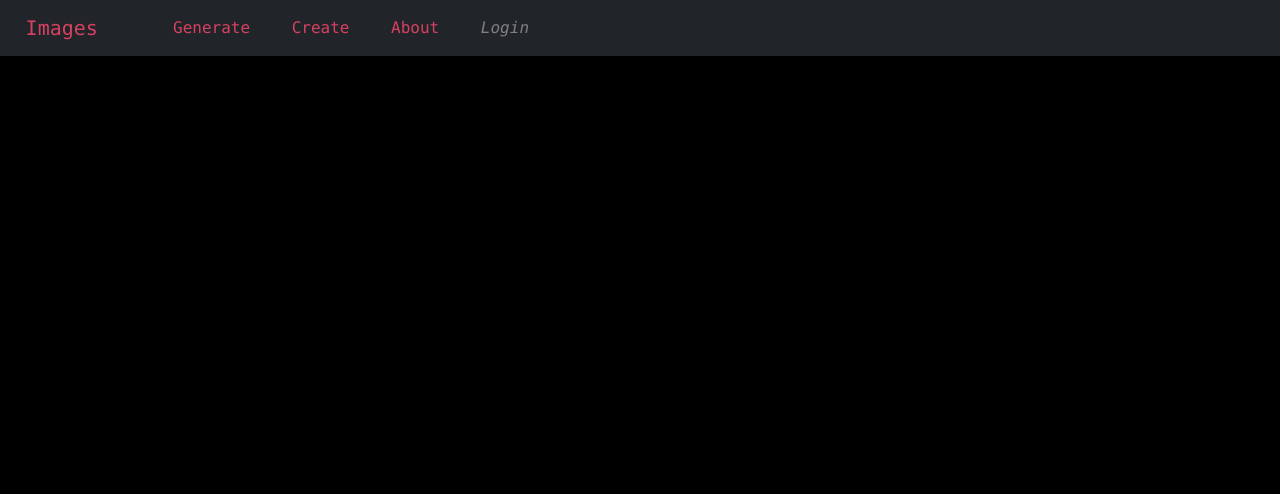
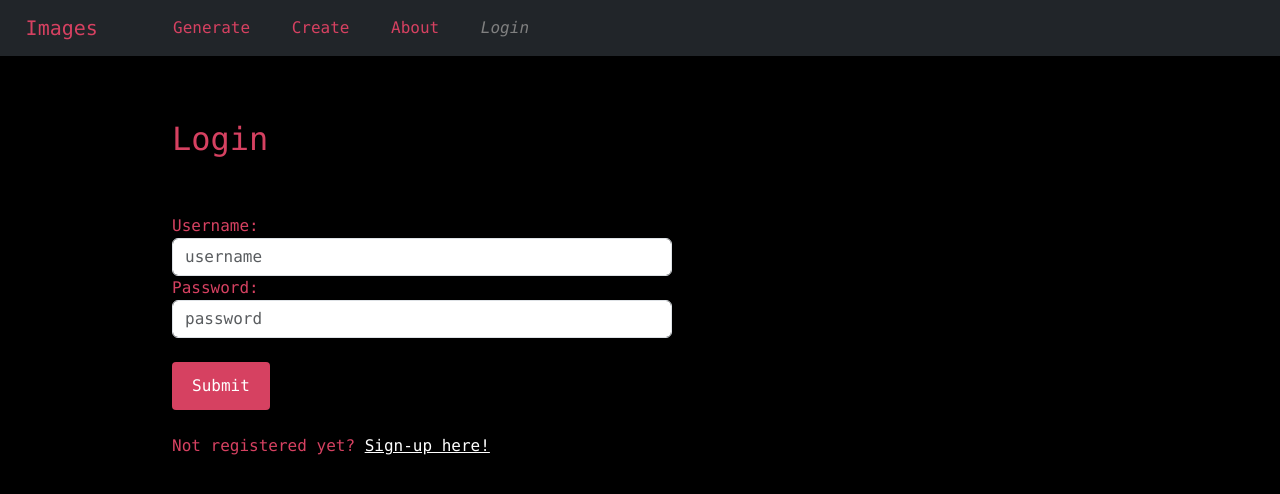
Before and after one commit to ferbcn/FastApi-DallE, a FastAPI app: page /login/ in a window 1280 px wide. Shown: the top 494 px of the page. Run offline with FastAPI, Linux system fonts and the light colour scheme; some libraries are stand-ins or nearby versions.

Commit message:
basic login remove bad routes

```diff
--- a/app/main.py
+++ b/app/main.py
@@ -3,7 +3,7 @@ import uvicorn
 import requests
 
 from fastapi import FastAPI, Request, WebSocket, WebSocketDisconnect, Depends, Form
-from fastapi.responses import HTMLResponse
+from fastapi.responses import HTMLResponse, RedirectResponse
 from fastapi.staticfiles import StaticFiles
 from fastapi.templating import Jinja2Templates
 
@@ -41,12 +41,6 @@ def read_users(skip: int = 0, limit: int = 10, db: Session = Depends(get_db)):
     return users
 
 
-@app.get("/images/")
-def get_images(skip: int = 0, limit: int = 10, db: Session = Depends(get_db)):
-    images = get_images_from_db(db, skip=skip, limit=limit)
-    return images
-
-
 @app.post("/users/")
 def create_user(username, password, db: Session = Depends(get_db)):
     #db_user = get_user_by_username(db, username=username)
@@ -56,10 +50,9 @@ def create_user(username, password, db: Session = Depends(get_db)):
 
 
 @app.get("/", response_class=HTMLResponse)
+@app.post("/", response_class=HTMLResponse)     # needed for redirect from login
 def index(request: Request, skip: int = 0, limit: int = 5, db: Session = Depends(get_db)):
     images = get_images_from_db(db, skip=skip, limit=limit)
-    print(images)
-    # return render_template('index.html', images=images, user_auth=user_auth)
     return templates.TemplateResponse("index.html", {"request": request, "images": images})
 
 
@@ -87,9 +80,19 @@ def create(request: Request):
     return templates.TemplateResponse("create.html", {"request": request})
 
 
-@app.get("/edit/", response_class=HTMLResponse)
-def edit(request: Request):
-    return templates.TemplateResponse("edit.html", {"request": request})
+@app.get("/login/", response_class=HTMLResponse)
+def login(request: Request):
+    return templates.TemplateResponse("login.html", {"request": request})
+
+
+@app.post("/login/", response_class=HTMLResponse)
+def login_post(request: Request, db: Session = Depends(get_db), username: str = Form('username'), password: str = Form('password')):
+    print("Login data received!", username, password)
+    if check_user_pass(db, username, password):
+        redirect_url = request.url_for('index')
+        return RedirectResponse(redirect_url)
+    else:
+        return templates.TemplateResponse("login.html", {"request": request})
 
 
 @app.get("/about/", response_class=HTMLResponse)
@@ -100,14 +103,15 @@ def about(request: Request, db: Session = Depends(get_db)):
     return templates.TemplateResponse("about.html", {"request": request, "total_images":total_images, "num_images":num_images})
 
 
-@app.get("/login/", response_class=HTMLResponse)
-def login(request: Request):
-    return templates.TemplateResponse("login.html", {"request": request})
+@app.get("/signup/", response_class=HTMLResponse)
+def signup(request: Request):
+    return templates.TemplateResponse("register.html", {"request": request})
 
 
 @app.get("/logout/", response_class=HTMLResponse)
 def logout(request: Request):
-    return templates.TemplateResponse("login.html", {"request": request})
+    redirect_url = request.url_for('index')
+    return RedirectResponse(redirect_url)
 
 
 # Websocket endpoint QUOTE and CREATE IMAGE
--- a/app/templates/base.html
+++ b/app/templates/base.html
@@ -34,11 +34,6 @@
                     Create
                 </a>
             </ul>
-            <!--<ul class="navbar-nav">
-                <a class="nav-link" href="{{ url_for('edit') }}">
-                    Edit
-                </a>
-            </ul>-->
             <ul class="navbar-nav">
                 <a class="nav-link" href="{{ url_for('about') }}">
                     About
@@ -52,7 +47,7 @@
             </ul>
             {% else %}
             <ul class="navbar-nav" >
-                <a class="nav-link nav-link-user" style="margin-right: 0;" href="{{ url_for('login') }}">
+                <a class="nav-link nav-link-user" href="{{ url_for('login') }}">
                     <i>Login</i>
                 </a>
             </ul>
--- a/app/templates/login.html
+++ b/app/templates/login.html
@@ -1,6 +1,6 @@
 {% extends "base.html" %}
 
-{% block body %}
+{% block content %}
 
 <div class="container">
   <div id="login_parent">
@@ -17,7 +17,7 @@
             <br>
         </form>
         <br>
-      Not registered yet? <a href="{{ url_for('signup') }}">Register here</a>
+        Not registered yet? <a href="{{ url_for('signup') }}">Sign-up here!</a>
     </div>
   </div>
 
--- a/app/templates/register.html
+++ b/app/templates/register.html
@@ -1,6 +1,6 @@
 {% extends "base.html" %}
 
-{% block body %}
+{% block content %}
 
 <div class="container">
   <div id="login_parent">
@@ -8,7 +8,7 @@
       <h2>Sign-Up</h2>
       <br>
       <br>
-      <form action="{{ url_for('register') }}" method="post">
+      <form action="{{ url_for('signup') }}" method="post">
           Username: <input class="form-control" name="username" type="text" placeholder="username">
           Password: <input class="form-control" name="password" type="password" placeholder="password">
           <br>
```
Also changed, not shown: app/crud.py (+12 -0 lines). Lines whose indentation alone changed are shown as unchanged.
